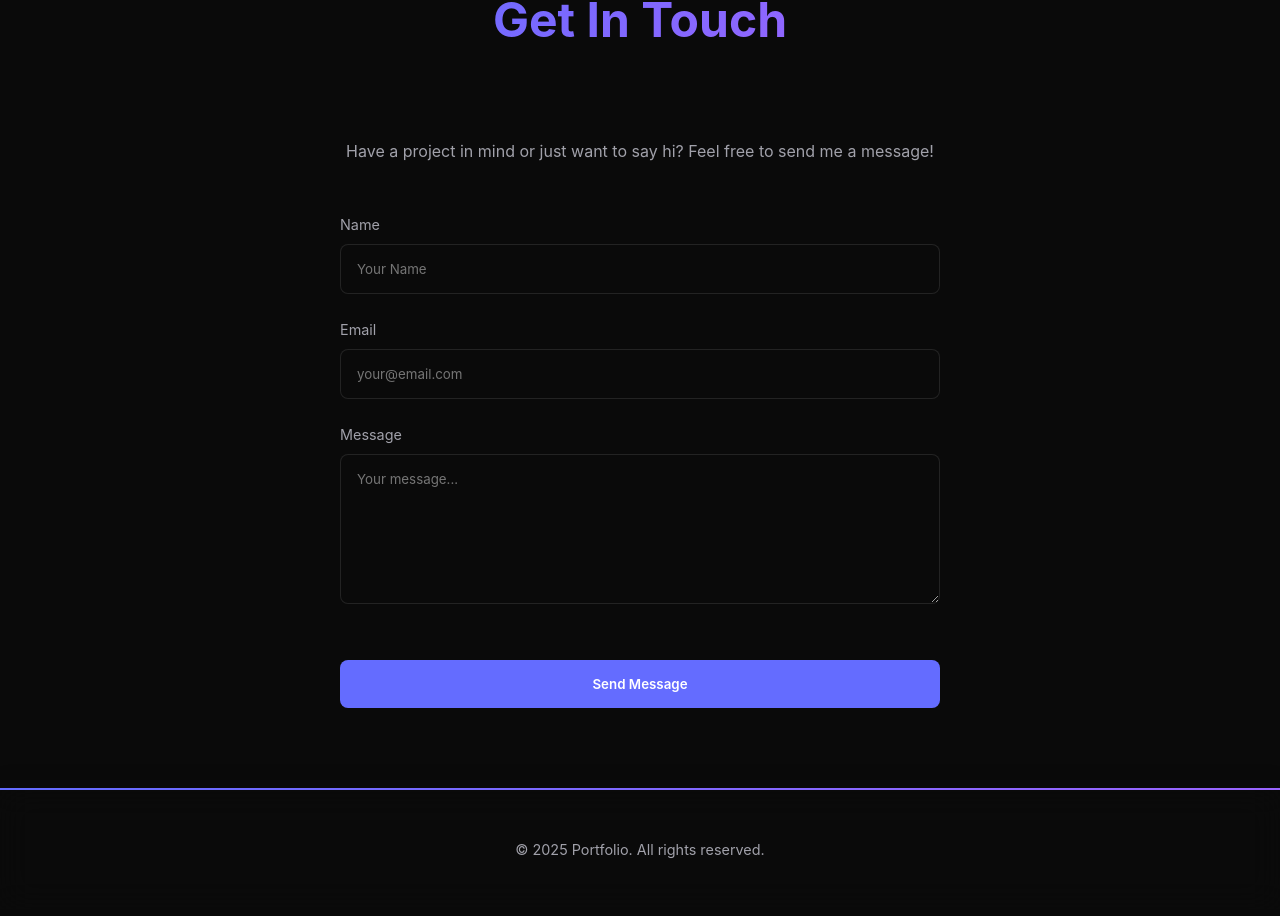
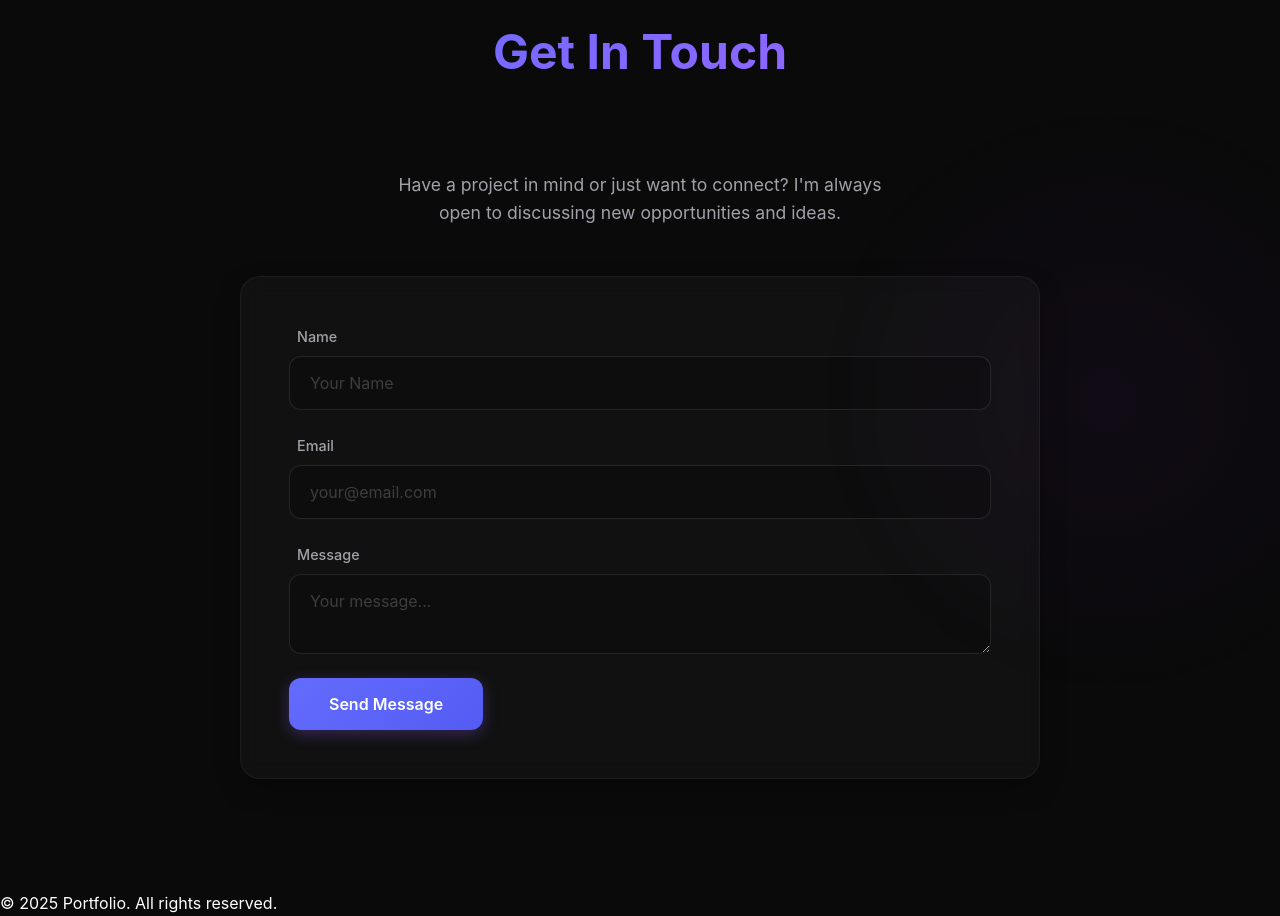
Before and after one commit to sudhanwa755/Portfolio-react-version, a React (Vite) app: page / in a window 1280 px wide. Shown: the part 6022-6938 px from the top of the page. Built offline with nearby package versions, Linux system fonts and the light colour scheme.

Commit message:
feat: Add new contact section with a functional form and dedicated styling.

```diff
--- a/src/sections/Contact.css
+++ b/src/sections/Contact.css
@@ -1,112 +1,164 @@
 .contact {
-    padding: var(--spacing-lg) var(--spacing-sm);
-    background: transparent;
-    /* Changed to solid for better theme support, or keep gradient but use vars carefully */
-    text-align: center;
+    position: relative;
+    padding: var(--spacing-xl) var(--spacing-sm);
+    overflow: hidden;
+}
+
+/* Background blob effect can be added to main layout or here generally */
+.contact::before {
+    content: '';
+    position: absolute;
+    top: 20%;
+    right: -10%;
+    width: 600px;
+    height: 600px;
+    background: radial-gradient(circle, rgba(147, 51, 234, 0.05) 0%, transparent 70%);
+    z-index: -1;
+    pointer-events: none;
 }
 
 .contact-container {
-    max-width: 600px;
+    max-width: 800px;
     margin: 0 auto;
+    position: relative;
+    z-index: 10;
+}
+
+.section-description {
+    text-align: center;
+    color: var(--text-secondary);
+    max-width: 500px;
+    margin: 0 auto 3rem;
+    font-size: 1.1rem;
+    line-height: 1.6;
+}
+
+.contact-content-wrapper {
+    background: rgba(255, 255, 255, 0.03);
+    border: 1px solid rgba(255, 255, 255, 0.05);
+    backdrop-filter: blur(10px);
+    border-radius: 20px;
+    padding: 3rem;
+    box-shadow: 0 10px 30px -10px rgba(0, 0, 0, 0.5);
 }
 
 .contact-form {
     display: flex;
     flex-direction: column;
-    gap: var(--spacing-sm);
-    margin-top: var(--spacing-md);
+    gap: 1.5rem;
 }
 
 .form-group {
-    text-align: left;
+    display: flex;
+    flex-direction: column;
+    gap: 0.5rem;
 }
 
 .form-group label {
-    display: block;
-    margin-bottom: 0.5rem;
     color: var(--text-secondary);
     font-size: 0.9rem;
+    font-weight: 500;
+    margin-left: 0.5rem;
 }
 
 .form-input,
 .form-textarea {
     width: 100%;
-    padding: 1rem;
-    background: var(--bg-color);
-    border: 1px solid var(--border-color);
-    border-radius: 8px;
+    background: rgba(0, 0, 0, 0.2);
+    border: 1px solid rgba(255, 255, 255, 0.1);
+    padding: 1rem 1.25rem;
+    border-radius: 12px;
     color: var(--text-primary);
     font-family: inherit;
+    font-size: 1rem;
     transition: all 0.3s ease;
 }
 
 .form-input:focus,
 .form-textarea:focus {
     outline: none;
+    background: rgba(0, 0, 0, 0.4);
     border-color: var(--primary-color);
-    box-shadow: 0 0 0 2px rgba(100, 108, 255, 0.2);
+    box-shadow: 0 0 0 4px rgba(139, 92, 246, 0.1);
+}
+
+.form-input::placeholder,
+.form-textarea::placeholder {
+    color: rgba(255, 255, 255, 0.2);
 }
 
 .form-textarea {
-    min-height: 150px;
+    min-height: 80px;
     resize: vertical;
 }
 
 .submit-btn {
-    background: var(--primary-color);
+    align-self: flex-start;
+    background: linear-gradient(135deg, var(--primary-color) 0%, var(--secondary-color) 100%);
     color: white;
-    padding: 1rem;
-    border-radius: 8px;
+    padding: 1rem 2.5rem;
+    border-radius: 12px;
     font-weight: 600;
-    margin-top: var(--spacing-sm);
-    transition: all 0.3s ease;
+    font-size: 1rem;
+    cursor: pointer;
+    border: none;
+    transition: all 0.3s cubic-bezier(0.4, 0, 0.2, 1);
+    box-shadow: 0 4px 15px rgba(139, 92, 246, 0.3);
+    position: relative;
+    overflow: hidden;
 }
 
-.submit-btn:hover {
-    background: var(--secondary-color);
+.submit-btn:hover:not(:disabled) {
     transform: translateY(-2px);
+    box-shadow: 0 8px 25px rgba(139, 92, 246, 0.4);
+    filter: brightness(1.1);
+}
+
+.submit-btn:disabled {
+    opacity: 0.7;
+    cursor: not-allowed;
+    transform: none;
 }
 
 .form-result {
-    text-align: center;
     margin-top: 1rem;
-    padding: 0.75rem;
+    padding: 1rem;
     border-radius: 8px;
     font-weight: 500;
-    background: rgba(100, 108, 255, 0.1);
-    color: var(--primary-color);
-    border: 1px solid var(--primary-color);
+    text-align: center;
+    animation: fadeIn 0.3s ease;
 }
 
-/* Footer Styles - Enhanced */
-.footer {
-    padding: 3rem var(--spacing-sm);
-    /* Increased padding */
-    background: rgba(var(--bg-rgb), 0.4);
-    /* Glassmorphism */
-    backdrop-filter: blur(16px);
-    -webkit-backdrop-filter: blur(16px);
-    border-top: 2px solid;
-    border-image: var(--accent-gradient) 1;
-    /* Gradient border */
-    text-align: center;
-    color: var(--text-secondary);
-    font-size: 0.9rem;
-    box-shadow: 0 -4px 20px rgba(0, 0, 0, 0.15);
+.form-result.success {
+    background: rgba(16, 185, 129, 0.1);
+    color: #34d399;
+    border: 1px solid rgba(16, 185, 129, 0.2);
 }
 
-.social-links {
-    display: flex;
-    justify-content: center;
-    gap: var(--spacing-md);
-    margin-bottom: var(--spacing-sm);
+.form-result.error {
+    background: rgba(239, 68, 68, 0.1);
+    color: #f87171;
+    border: 1px solid rgba(239, 68, 68, 0.2);
 }
 
-.social-link {
-    color: var(--text-secondary);
-    transition: color 0.3s ease;
+@keyframes fadeIn {
+    from {
+        opacity: 0;
+        transform: translateY(-10px);
+    }
+
+    to {
+        opacity: 1;
+        transform: translateY(0);
+    }
 }
 
-.social-link:hover {
-    color: var(--primary-color);
+@media (max-width: 768px) {
+    .contact-content-wrapper {
+        padding: 2rem 1.5rem;
+    }
+
+    .submit-btn {
+        width: 100%;
+    }
 }
--- a/src/sections/Contact.tsx
+++ b/src/sections/Contact.tsx
@@ -1,15 +1,20 @@
 import { useState } from 'react';
+import { Reveal } from '../components/Reveal';
 import './Contact.css';
 
 export const Contact = () => {
     const [result, setResult] = useState("");
+    const [isSubmitting, setIsSubmitting] = useState(false);
 
     const onSubmit = async (event: React.FormEvent<HTMLFormElement>) => {
         event.preventDefault();
+        const form = event.currentTarget; // Capture form reference immediately
+        setIsSubmitting(true);
         setResult("Sending....");
-        const formData = new FormData(event.currentTarget);
+        const formData = new FormData(form);
         formData.append("access_key", "ce45e365-3156-41dc-8c0f-e3c5adbdb2a8");
 
+        try {
             const response = await fetch("https://api.web3forms.com/submit", {
                 method: "POST",
                 body: formData
@@ -18,21 +23,31 @@ export const Contact = () => {
             const data = await response.json();
             if (data.success) {
                 setResult("Message sent successfully! I'll get back to you soon.");
-            event.currentTarget.reset();
+                form.reset(); // Use captured reference
                 setTimeout(() => setResult(""), 5000);
             } else {
                 setResult("Error sending message. Please try again.");
+            }
+        } catch (error) {
+            setResult("Something went wrong. Please check your connection.");
+        } finally {
+            setIsSubmitting(false);
         }
     };
 
     return (
         <section id="contact" className="contact">
             <div className="contact-container">
+                <Reveal>
                     <h2 className="section-title">Get In Touch</h2>
-                <p style={{ color: 'var(--text-secondary)', marginBottom: '2rem' }}>
-                    Have a project in mind or just want to say hi? Feel free to send me a message!
+                    <p className="section-description">
+                        Have a project in mind or just want to connect?
+                        I'm always open to discussing new opportunities and ideas.
                     </p>
+                </Reveal>
 
+                <div className="contact-content-wrapper">
+                    <Reveal>
                         <form className="contact-form" onSubmit={onSubmit}>
                             <div className="form-group">
                                 <label htmlFor="name">Name</label>
@@ -69,9 +84,17 @@ export const Contact = () => {
                                 ></textarea>
                             </div>
 
-                    <button type="submit" className="submit-btn">Send Message</button>
-                    {result && <p className="form-result">{result}</p>}
+                            <button
+                                type="submit"
+                                className={`submit-btn ${isSubmitting ? 'loading' : ''}`}
+                                disabled={isSubmitting}
+                            >
+                                {isSubmitting ? 'Sending...' : 'Send Message'}
+                            </button>
+                            {result && <p className={`form-result ${result.includes('Error') ? 'error' : 'success'}`}>{result}</p>}
                         </form>
+                    </Reveal>
+                </div>
             </div>
         </section>
     );
```
Lines whose indentation alone changed are shown as unchanged.
